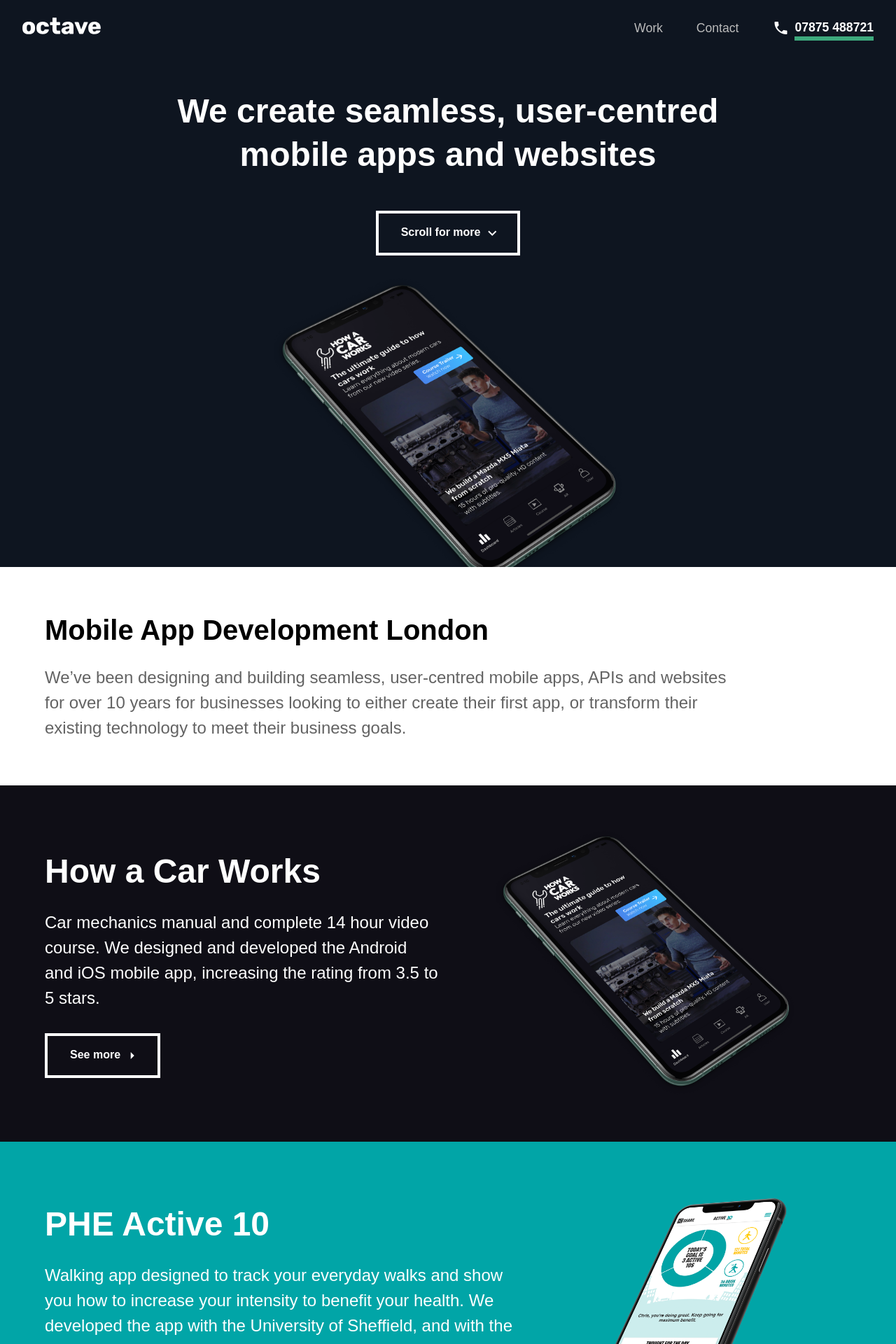
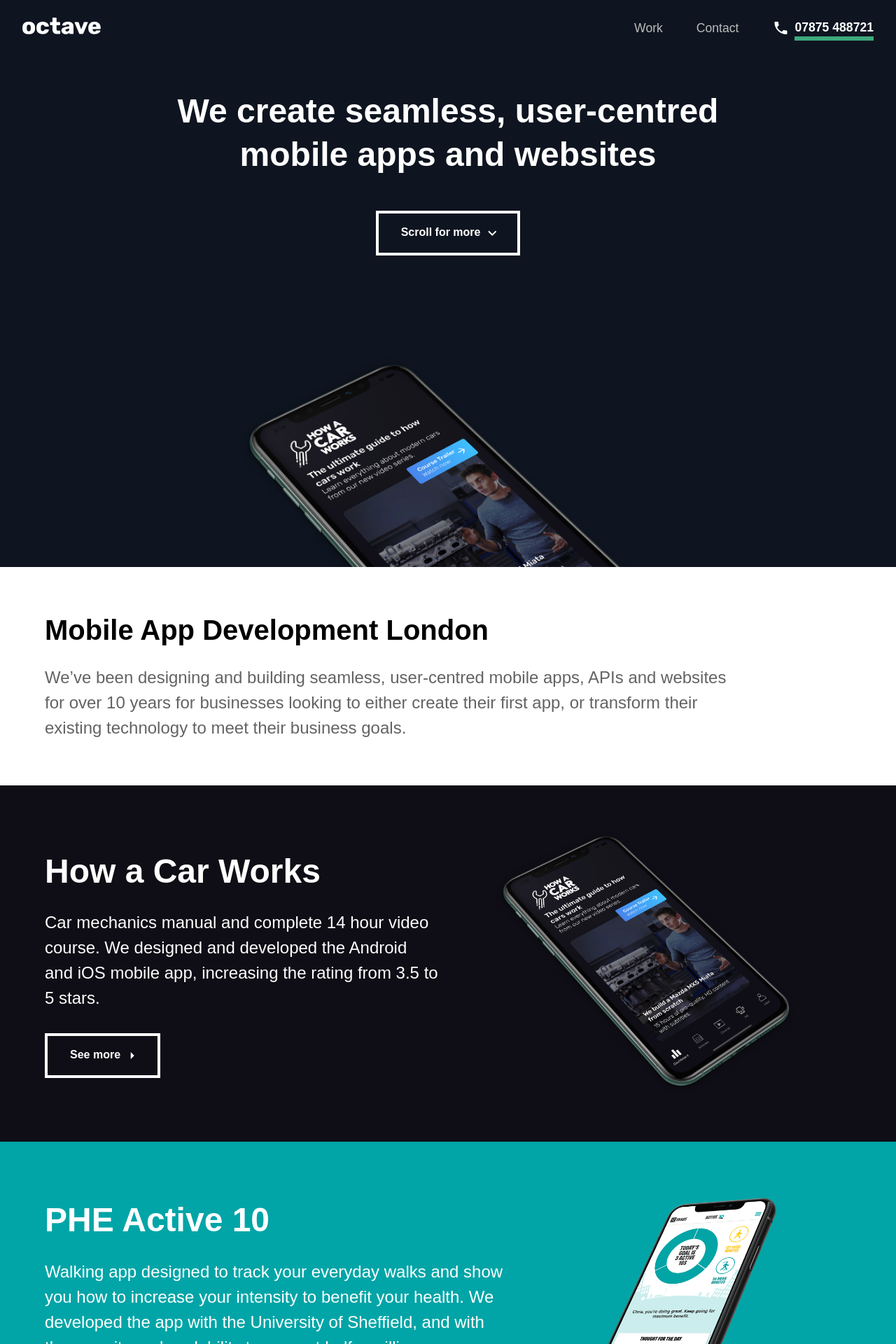
Before and after one commit to chrisjingram/octave-website, a Jekyll site: the page built from index.html, in a window 1280 px wide. Shown: the top 1920 px of the page at 70% size. Built offline with Jekyll 4.4.1, drawn with Linux system fonts in a browser that asks for light colours; nearby versions of some CDN libraries; some web fonts are replaced.

Commit message:
Moved hacw app below line on gallery

```diff
--- a/_includes/cover.html
+++ b/_includes/cover.html
@@ -2,7 +2,7 @@
   <h2 class="strapline">We create seamless, user-centred mobile apps and websites</h2>
   <a href="#" class="button button-white icon-right">Scroll for more<i class="material-icons">keyboard_arrow_down</i></a>
   <div class="gallery">
-    <img src="/assets/images/hacw-mockup.png" alt="How A Car Works app on an iPhone">
+    <img id="hacw" src="/assets/images/hacw-mockup.png" alt="How A Car Works app on an iPhone">
     <img src="/assets/images/active10-mockup.png" alt="Active 10 app on an iPhone">
   </div>
 </section>
--- a/_includes/header.html
+++ b/_includes/header.html
@@ -1,6 +1,6 @@
 <header>
   <section id="navbar">
-    <h1 class="logo"><a href="/">Octave | Web Design London</a></h1>
+    <h1 class="logo"><a href="/">Octave | Mobile App Development London</a></h1>
     <nav>
       <ul>
 <!--        <li><a href="#">About</a></li>-->
--- a/_sass/_cover.scss
+++ b/_sass/_cover.scss
@@ -28,10 +28,13 @@
     display: flex;
     align-items: flex-start;
     justify-content: center;
+    @include md{
+      margin-top: 4rem;
+    }
     img{
       position: absolute;
       width: 100%;
-      max-width: 50em;
+      max-width: 60em;
       -webkit-transition: opacity 1s ease-in-out;
       -moz-transition: opacity 1s ease-in-out;
       -o-transition: opacity 1s ease-in-out;
@@ -41,6 +44,9 @@
     img.visible{
       opacity: 1;
     }
+    img#hacw{
+      margin-top: 5rem;
+    }
 
   }
 }
```
Also changed, not shown: assets/images/active10-mockup.png.
